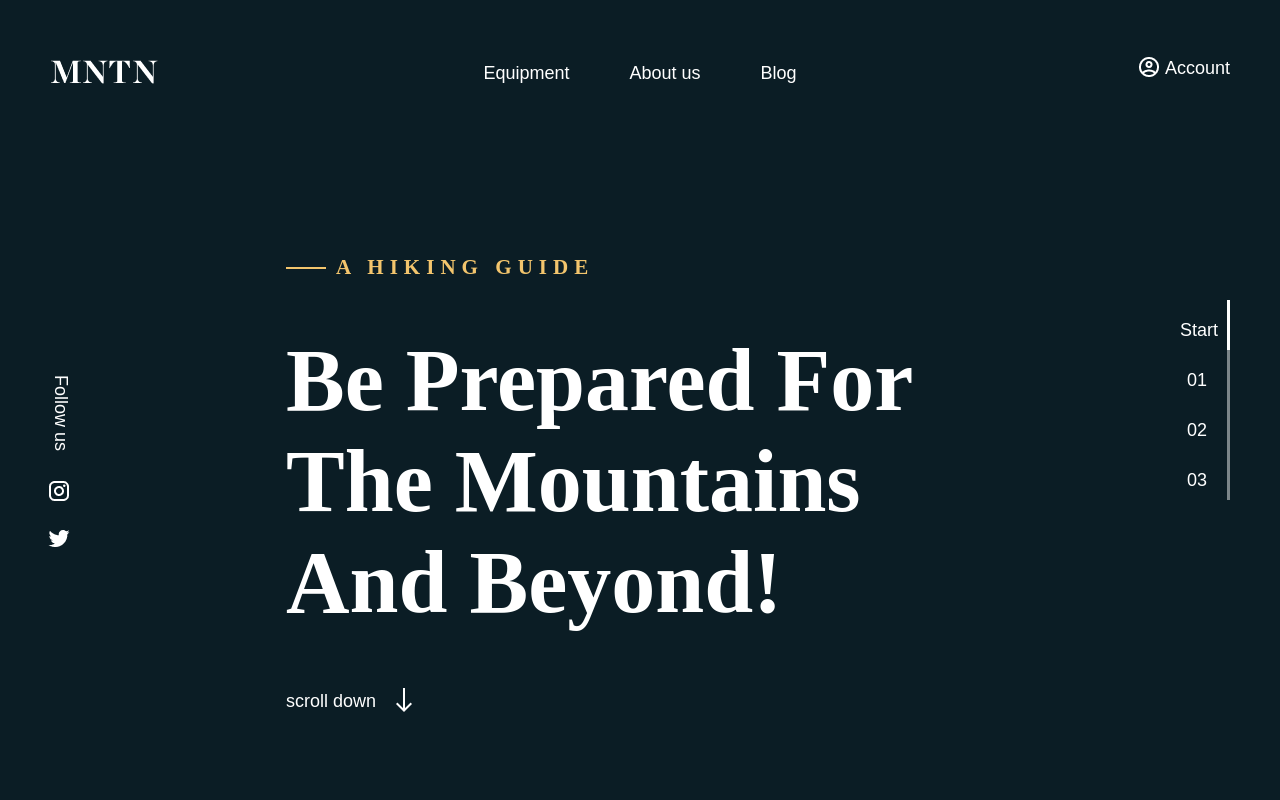
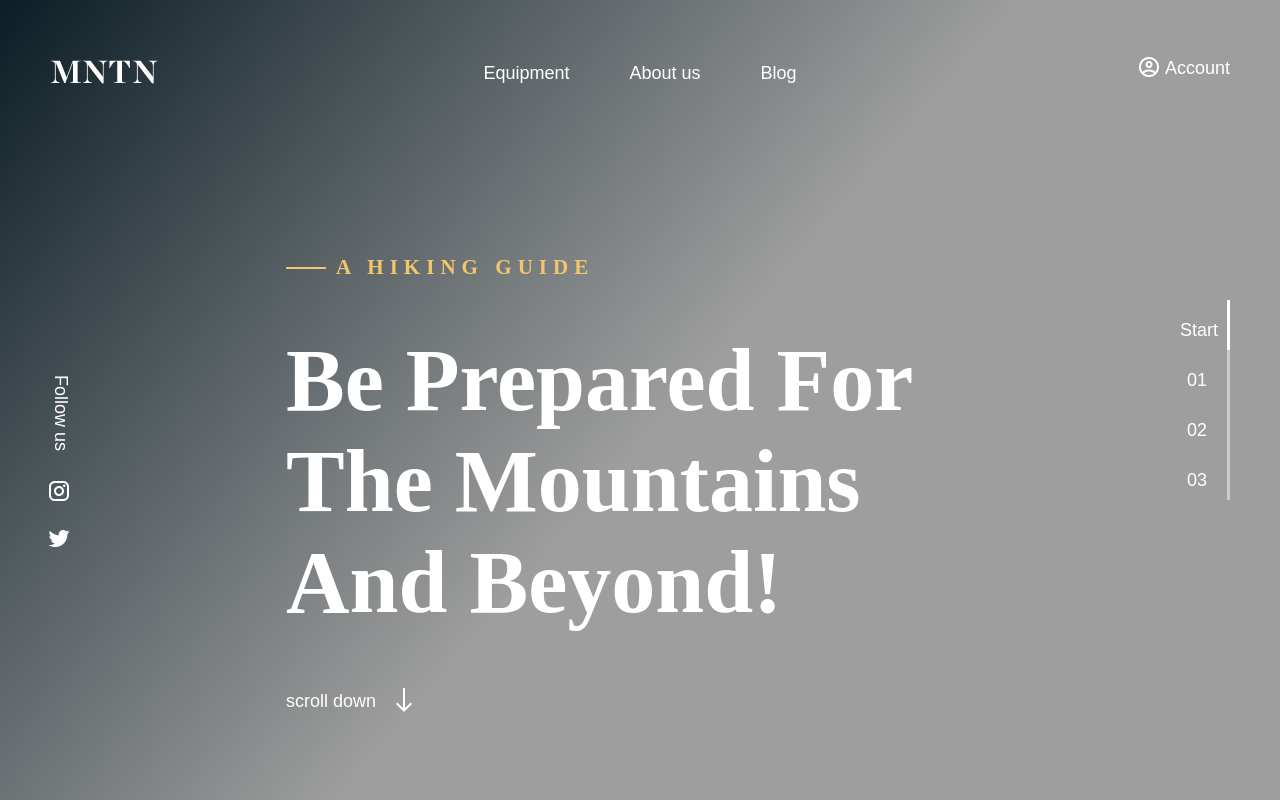
Before and after one commit to Alven-dev/MNTN, a plain HTML site: page index.html in a window 1280 px wide. Shown: the top 800 px of the page. Drawn offline with Linux system fonts and the light colour scheme; the site is published under a folder, as on GitHub Pages, so addresses that start at the root find nothing.

Commit message:
MNTN update

```diff
--- a/assets/css/style.css
+++ b/assets/css/style.css
@@ -47,7 +47,7 @@ html {
 /*************************************** Header *******************************************/
 
 header {
-    background-image: url(/assets/images/background.png);
+    background-image: url(../images/background.png);
     background-repeat: no-repeat;
     background-position: left;
     background-size: cover;
```
